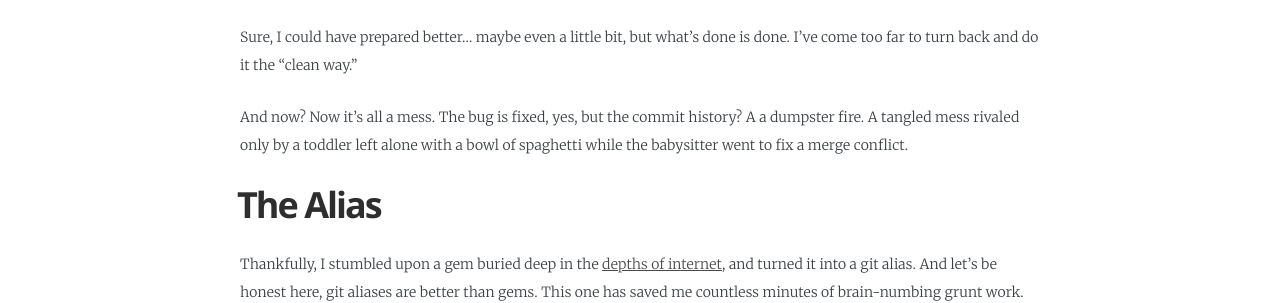
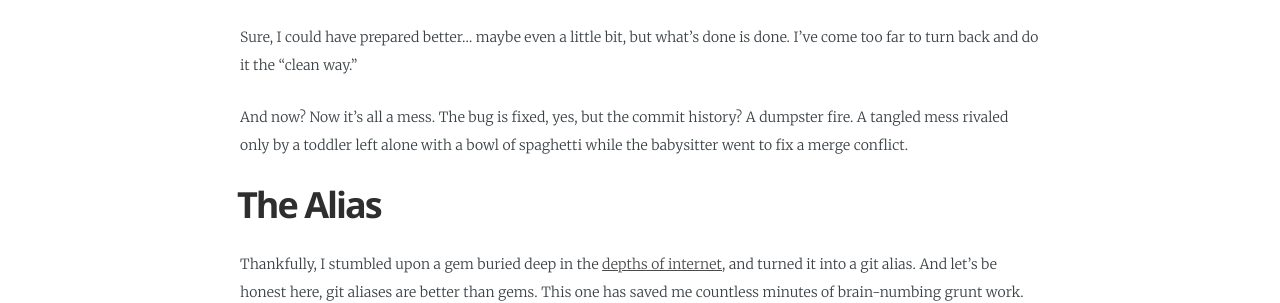
Before and after one commit to kunaltyagi/kunaltyagi.github.io, a Jekyll site: the page built from _posts/2025-05-03-split-commit.md, in a window 1280 px wide and 900 px high, scrolled down 1068 px. Shown: the part 152-455 px from the top of the window. Built offline with Jekyll 4.4.1, drawn with Linux system fonts in a browser that asks for light colours; some web fonts are replaced.

Commit message:
fix typo

```diff
--- a/_posts/2025-05-03-split-commit.md
+++ b/_posts/2025-05-03-split-commit.md
@@ -22,7 +22,7 @@ I've come too far to turn back and do it the "clean way."
 
 And now?
 Now it's all a mess.
-The bug is fixed, yes, but the commit history? A a dumpster fire.
+The bug is fixed, yes, but the commit history? A dumpster fire.
 A tangled mess rivaled only by a toddler left alone with a bowl of spaghetti while the babysitter went to fix a merge conflict.
 
 # The Alias
```
